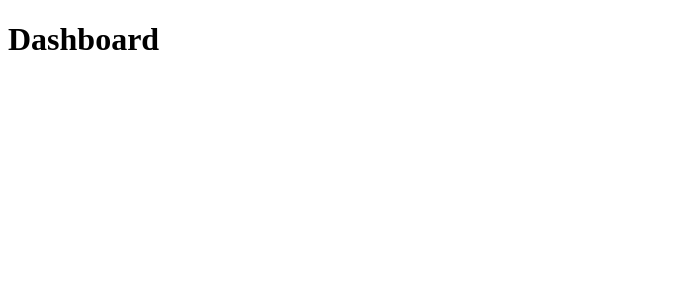
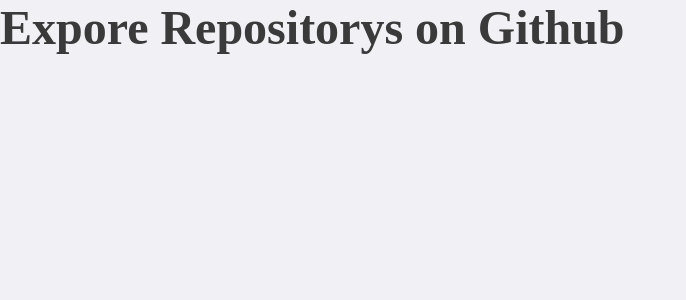
Before and after one commit to vessoni/BoilerplateTS, a React (Create React App) app: page / in a window 1280 px wide. Shown: the top 300 px of the page, without its empty margins (0-686 px from the left). Built offline with nearby package versions, Linux system fonts and the light colour scheme.

Commit message:
Add Styled Components

```diff
--- a/package.json
+++ b/package.json
@@ -15,6 +15,7 @@
     "react-dom": "^16.13.1",
     "react-router-dom": "^5.2.0",
     "react-scripts": "3.4.1",
+    "styled-components": "^5.1.1",
     "typescript": "~3.7.2"
   },
   "scripts": {
@@ -36,6 +37,7 @@
     ]
   },
   "devDependencies": {
+    "@types/styled-components": "^5.1.0",
     "@typescript-eslint/eslint-plugin": "^3.0.2",
     "@typescript-eslint/parser": "^3.0.2",
     "eslint": "^6.6.0",
--- a/src/App.tsx
+++ b/src/App.tsx
@@ -1,12 +1,17 @@
 import React from 'react';
+// BrowserRouter is the router implementation for HTML5 browsers (vs Native).
 import { BrowserRouter } from 'react-router-dom';
 
+import GlobalStyle from './styles/global';
 import Routes from './routes';
 
 const App: React.FC = () => (
-  <BrowserRouter>
-    <Routes />
-  </BrowserRouter>
+  <>
+    <BrowserRouter>
+      <Routes />
+    </BrowserRouter>
+    <GlobalStyle />
+  </>
 );
 
 export default App;
--- a/src/pages/Dashboard/index.tsx
+++ b/src/pages/Dashboard/index.tsx
@@ -1,11 +1,14 @@
 import React from 'react';
+
+// Styles
+import { Title } from './styles';
 
 // Why const Arrow Function? -> With TypeScript is more simple to
 // declare the type of component
 
 // Dashboard is a Function component
 const Dashboard: React.FC = () => {
-  return <h1> Dashboard </h1>;
+  return <Title> Expore Repositorys on Github </Title>;
 };
 
 export default Dashboard;
--- /dev/null
+++ b/src/pages/Dashboard/styles.ts
@@ -0,0 +1,7 @@
+import styled from 'styled-components';
+
+// Template Literals
+export const Title = styled.h1`
+  font-size: 48px;
+  color: #3a3a3a;
+`;
--- /dev/null
+++ b/src/styles/global.ts
@@ -0,0 +1,15 @@
+import { createGlobalStyle } from 'styled-components';
+
+export default createGlobalStyle`
+  * {
+    margin: 0;
+    padding: 0;
+    outline: 0;
+    box-sizing: border-box;
+  }
+
+  body{
+    background: #F0F0F5;
+  }
+
+`;
```
Also changed, not shown: 1 other file (tests, documents, lock files or other folders).
